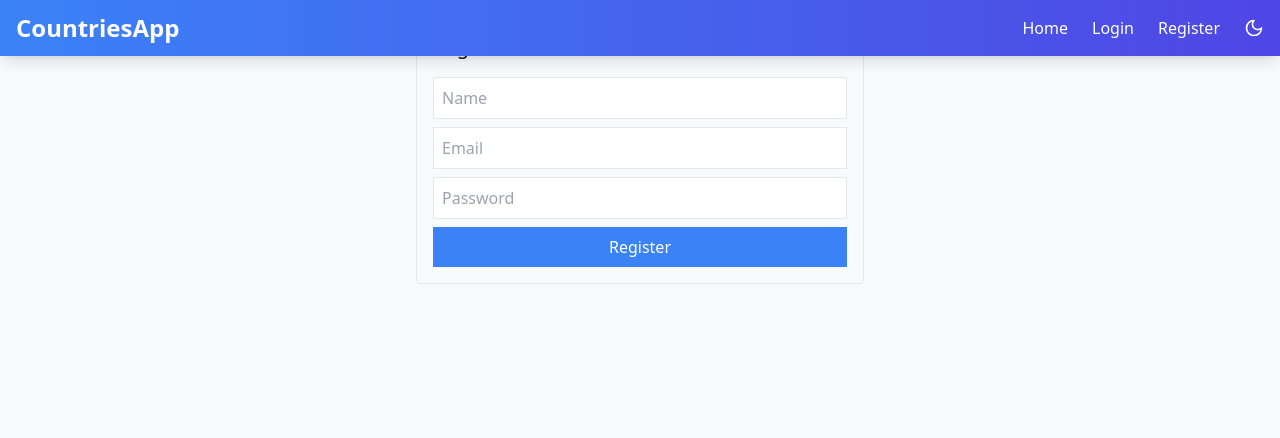
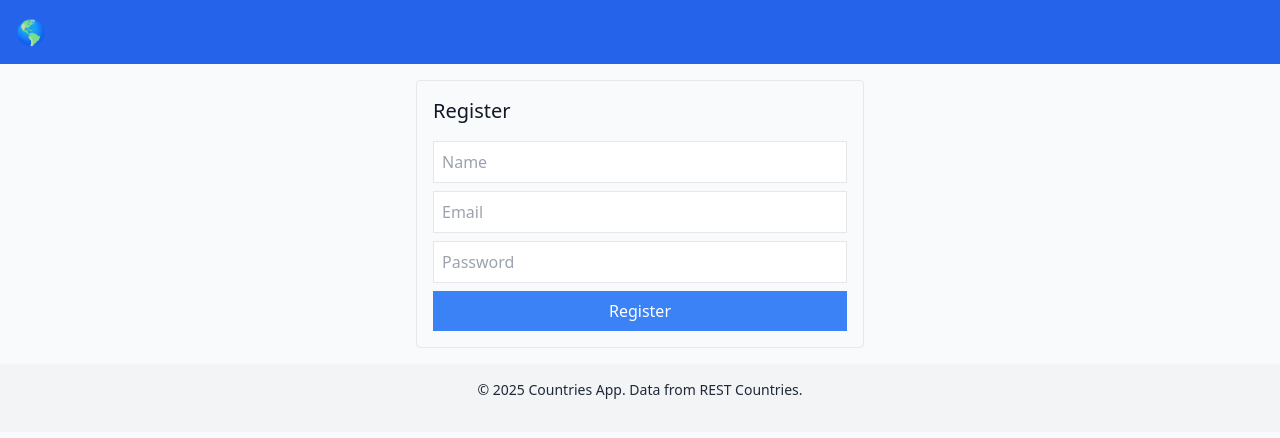
Before and after one commit to kusalyaW/af_project_countries_app, a React (Vite) app in the folder client/: page /register in a window 1280 px wide. Shown: the top 438 px of the page. Built offline with nearby package versions, Linux system fonts and the light colour scheme; no server answers.

Commit message:
Update landing

```diff
--- a/client/src/App.jsx
+++ b/client/src/App.jsx
@@ -1,15 +1,19 @@
 // client/src/App.jsx
 import React, { useEffect } from 'react';
 import { BrowserRouter as Router, Routes, Route } from 'react-router-dom';
-import { AuthProvider }    from './context/AuthContext';
-import Navbar              from './components/NavBar';
-import Home                from './pages/Home';
-import Country             from './pages/Country';
-import Favorites           from './pages/Favorites';
-import Login               from './pages/Login';
-import Register            from './pages/Register';
+import { AuthProvider } from './context/AuthContext';
+
+import Header   from './components/Header';
+import Footer   from './components/Footer';
+import Landing  from './pages/Landing';
+import Home     from './pages/Home';
+import Country  from './pages/Country';
+import Favorites from './pages/Favorites';
+import Login    from './pages/Login';
+import Register from './pages/Register';
 
 export default function App() {
+  // optional: console.log your API URL
   useEffect(() => {
     console.log('🚀 API_BASE_URL =', import.meta.env.VITE_API_BASE_URL);
   }, []);
@@ -17,16 +21,18 @@ export default function App() {
   return (
     <AuthProvider>
       <Router>
-        <Navbar />
-        <div className="container mx-auto p-4">
+        <Header />
+        <main className="flex-1 container mx-auto p-4">
           <Routes>
-            <Route path="/"         element={<Home />} />
+            <Route path="/"         element={<Landing />} />
+            <Route path="/app"      element={<Home />} />
             <Route path="/country/:code" element={<Country />} />
             <Route path="/favorites"     element={<Favorites />} />
             <Route path="/login"         element={<Login />} />
             <Route path="/register"      element={<Register />} />
           </Routes>
-        </div>
+        </main>
+        <Footer />
       </Router>
     </AuthProvider>
   );
--- /dev/null
+++ b/client/src/components/Footer.jsx
@@ -0,0 +1,10 @@
+// client/src/components/Footer.jsx
+import React from 'react';
+
+export default function Footer() {
+  return (
+    <footer className="bg-gray-100 dark:bg-gray-800 text-center p-4 mt-auto">
+      <p className="text-sm">&copy; {new Date().getFullYear()} Countries App. Data from REST Countries.</p>
+    </footer>
+  );
+}
--- /dev/null
+++ b/client/src/components/Header.jsx
@@ -0,0 +1,18 @@
+// client/src/components/Header.jsx
+import React from 'react';
+import { Link } from 'react-router-dom';
+
+export default function Header() {
+  return (
+    <header className="bg-blue-600 text-white">
+      <div className="container mx-auto flex items-center justify-between p-4">
+        <Link to="/" className="text-2xl font-bold">🌎 Countries</Link>
+        <nav className="space-x-4">
+          <Link to="/app" className="hover:underline">Home</Link>
+          <Link to="/favorites" className="hover:underline">Favorites</Link>
+          <Link to="/about" className="hover:underline">About</Link>
+        </nav>
+      </div>
+    </header>
+  );
+}
--- /dev/null
+++ b/client/src/pages/Landing.jsx
@@ -0,0 +1,26 @@
+// client/src/pages/Landing.jsx
+import React from 'react';
+import { useNavigate } from 'react-router-dom';
+
+export default function Landing() {
+  const nav = useNavigate();
+  return (
+    <div className="h-screen flex flex-col">
+      <div className="flex-1 bg-[url('/hero-map.jpg')] bg-cover bg-center relative">
+        <div className="absolute inset-0 bg-black/50 flex items-center justify-center">
+          <div className="text-center text-white p-6 max-w-lg">
+            <h1 className="text-5xl font-bold mb-4">Explore the World</h1>
+            <p className="mb-6">Search, filter, and favorite every country on Earth.</p>
+            <button
+              onClick={() => nav('/app')}
+              className="bg-white text-blue-600 font-semibold px-6 py-3 rounded-lg shadow hover:bg-gray-100 transition"
+            >
+              Enter App
+            </button>
+          </div>
+        </div>
+      </div>
+      <Footer />
+    </div>
+  );
+}
```
